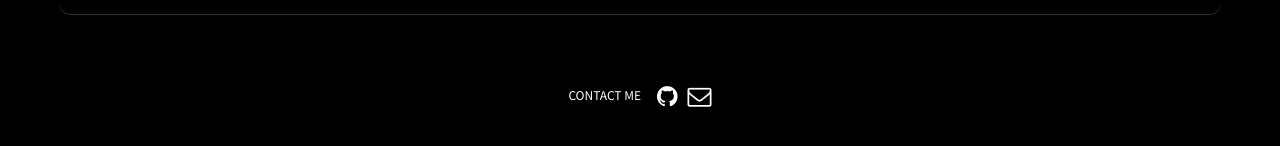
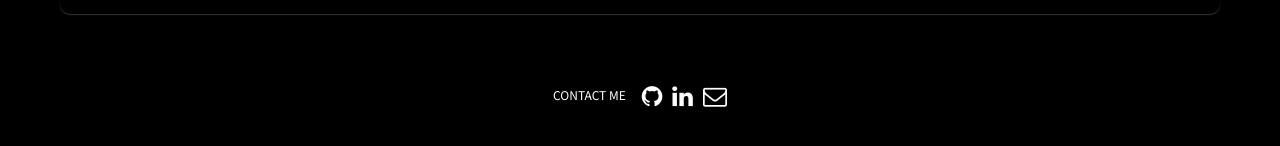
Before and after one commit to Park-Se-Jeong/Park-Se-Jeong.github.io, a Jekyll site: the page built from index.html, in a window 1280 px wide and 1019 px high. Shown: the part 818-964 px from the top of the window. Built offline with Jekyll 4.4.1, drawn with Linux system fonts in a browser that asks for light colours; the list of posts is cut into pages by our own code.

```diff
--- a/_config.yml
+++ b/_config.yml
@@ -3,7 +3,7 @@
   안녕하세요, 개발자 루루(박세정)입니다.
 permalink: ':title/'
 baseurl: "" # the subpath of your site, e.g. /blog
-url: "" # the base hostname & protocol for your site, e.g. http://example.com
+url: "https://park-se-jeong.github.io" # the base hostname & protocol for your site, e.g. http://example.com
 site-twitter: #if your site has a twitter account, enter it here
 
 # Author Settings
@@ -11,7 +11,7 @@
 author-img: profile_circle.png # add your photo
 about-author: 기록이 숙명이 된 주니어 # add description
 social-github: Park-Se-Jeong # add your Github handle
-social-linkedin: # add your Linkedin handle
+social-linkedin: devruru # add your Linkedin handle
 social-email: ssez13@naver.com # add your Email address
 
 # Disqus
--- a/_layouts/default.html
+++ b/_layouts/default.html
@@ -40,11 +40,13 @@
         <li class="github"><a href="http://github.com/" target="_blank"><i class="fa fa-github"
               aria-hidden="true"></i></a></li>
         {% endif %}
-        <!-- {% if site.social-linkedin %}
-            <li class="linkedin"><a href="https://in.linkedin.com/in/{{site.social-linkedin}}" target="_blank"><i class="fa fa-linkedin"></i></a></li>
-          {% else %}
-            <li class="linkedin"><a href="https://in.linkedin.com/" target="_blank"><i class="fa fa-linkedin" aria-hidden="true"></i></a></li>
-          {% endif %} -->
+        {% if site.social-linkedin %}
+        <li class="linkedin"><a href="https://in.linkedin.com/in/{{site.social-linkedin}}" target="_blank"><i
+              class="fa fa-linkedin"></i></a></li>
+        {% else %}
+        <li class="linkedin"><a href="https://in.linkedin.com/" target="_blank"><i class="fa fa-linkedin"
+              aria-hidden="true"></i></a></li>
+        {% endif %}
         {% if site.social-email %}
         <li class="email"><a href="mailto:{{site.social-email}}"><i class="fa fa-envelope-o"></i></a></li>
         {% else %}
```
Also changed, not shown: .github/workflows/auto-seo.yml (added).
